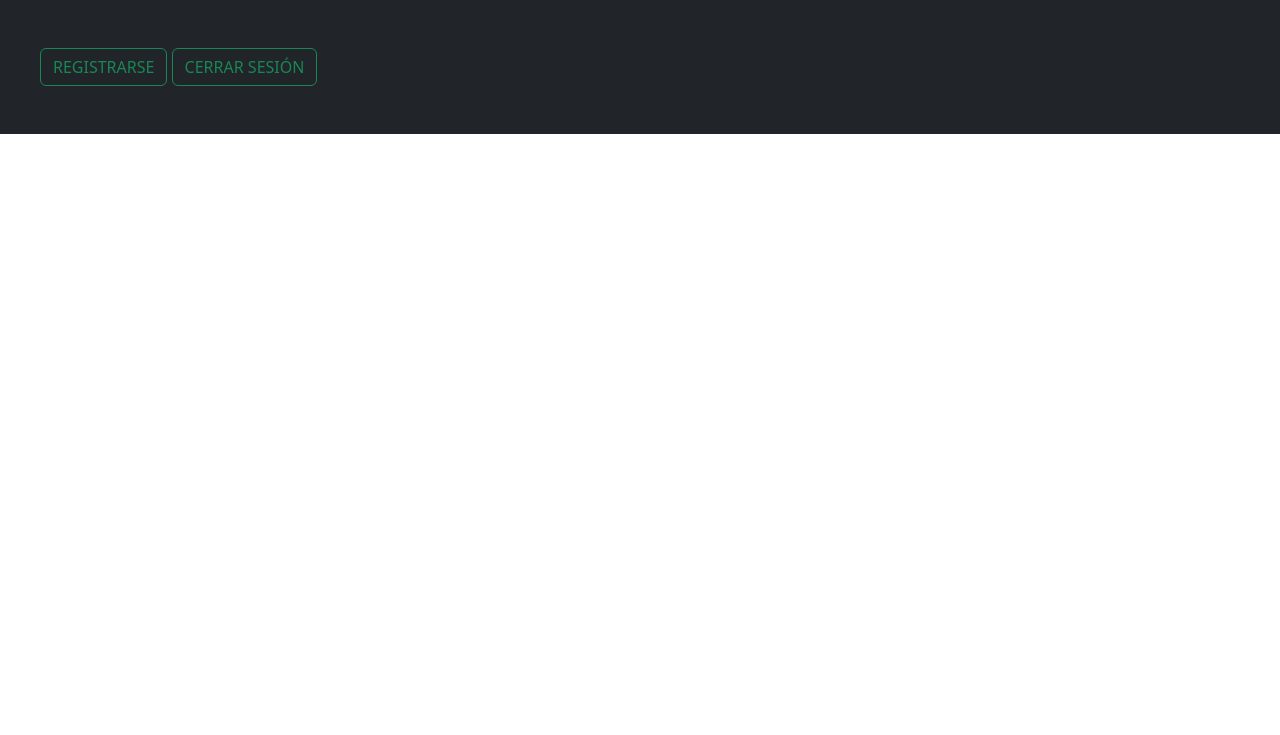
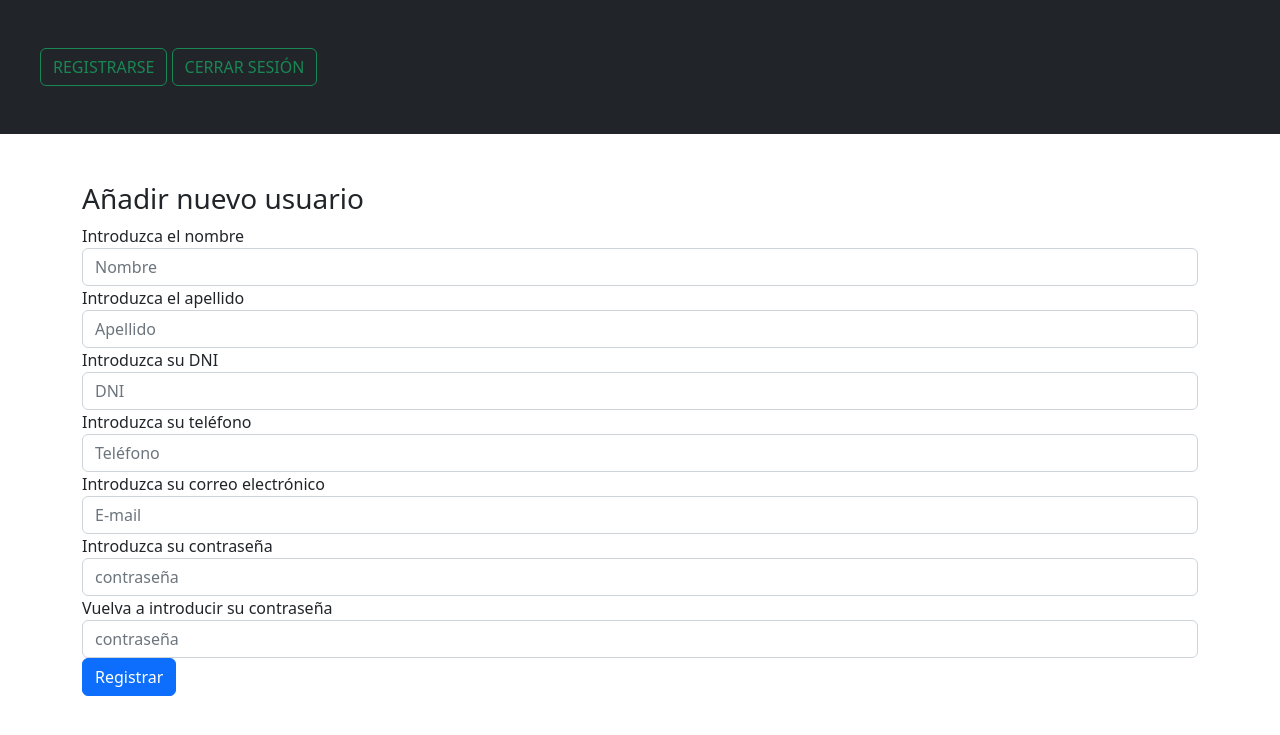
Before and after one commit to Harlandisr/harlandis_web, a Flask app: page /signup in a window 1280 px wide. Shown: the top 735 px of the page. Run offline with Flask 2, Linux system fonts and the light colour scheme; parts of the project's set-up code (start-up, migrations or seed data) failed here and were passed over; some libraries are stand-ins or nearby versions.

Commit message:
06/12/22 Harl

```diff
--- a/web_hector/website/models.py
+++ b/web_hector/website/models.py
@@ -1,4 +1,4 @@
-from .. import db
+from ..instance import db
 from flask_login import UserMixin
 from sqlalchemy.sql import func
 
@@ -7,6 +7,9 @@ class Usario(db.Model, UserMixin):
     password = db.Column(db.String(150))
     name = db.Column(db.String(150))
     surname = db.Column(db.String(150))
+    dni= db.Column(db.String(9))
+    telefono= db.Column(db.Integer(9))
+    email= db.Column(db.String(150))
     caballo = db.relationship('Caballo') #Creacion de la relacion entre la tabla caballo y usuario
 
 class Caballo(db.Model):
--- a/web_hector/website/templates/signup.html
+++ b/web_hector/website/templates/signup.html
@@ -1,5 +1,84 @@
 {% extends "base.html" %}{% block title %} VIEW ALL {% endblock %} {% block content%}
 <body>
+    <form method="POST">
+    <br><br>
+    <h3 aling="center">Añadir nuevo usuario</h3>
+    <div class="form-group">
+        <label for="Name"> Introduzca el nombre</label>
+        <input type="text"
+            class="form-control"
+            id="Name"
+            name="Name"
+            placeholder="Nombre"/>
+    </div>
+    <div class="form-group">
+        <label for="Surname"> Introduzca el apellido</label>
+        <input type="text"
+            class="form-control"
+            id="Surname"
+            name="Surname"
+            placeholder="Apellido"/>
+    </div>
+    <div class="form-group">
+        <label for="dni"> Introduzca su DNI</label>
+        <input type="text"
+            class="form-control"
+            id="dni"
+            name="dni"
+            placeholder="DNI"/>
+    </div>
+    <div class="form-group">
+        <label for="telefono"> Introduzca su teléfono</label>
+        <input type="text"
+            class="form-control"
+            id="telefono"
+            name="telefono"
+            placeholder="Teléfono"/>
+    </div>
+    <div class="form-group">
+        <label for="email"> Introduzca su correo electrónico</label>
+        <input type="text"
+            class="form-control"
+            id="email"
+            name="email"
+            placeholder="E-mail"/>
+    </div>
+    <div class="form-group">
+        <label for="contrasena1"> Introduzca su contraseña</label>
+        <input type="password"
+            class="form-control"
+            id="contrasena1"
+            name="contrasena1"
+            placeholder="contraseña"/>
+    </div>
+    <div class="form-group">
+        <label for="contrasena2"> Vuelva a introducir su contraseña</label>
+        <input type="password"
+            class="form-control"
+            id="contrasena2"
+            name="contrasena2"
+            placeholder="contraseña"/>
+    </div>
+    <button type="submit" class="btn btn-primary">Registrar</button>
+</body>
+<script>
+    function validateNID(DIN){
+    var DINValidate = true;
+    var value =(DIN.substring(0,8)%23);
+    var letter = ["T","R","W","A","G","M","Y","F","P","D","X","B","N","J","Z","S","Q","V","H","L","C","K","E"]
+    if (DIN.substring(8,9) != letter[value]){
+        alert('El documento introducido no es correcto')
+        DINValidate= false;
+    }
+    return DINValidate
+}
+function validateEmail(email) {
 
-</body>
+    var re = /^([a-zA-Z0-9_.-])+@(([a-zA-Z0-9-])+.)+([a-zA-Z0-9]{2,4})+$/
+    if (re.test(email))
+        document.getElementById('email').innerHTML = email
+     else
+        alert('El correo introducido no es correcto ')
+}
+</script>
 {% endblock%}
--- a/web_hector/website/views.py
+++ b/web_hector/website/views.py
@@ -1,5 +1,7 @@
-from flask import Blueprint,render_template
-
+from flask import Blueprint,render_template, request
+from werkzeug.security import generate_password_hash
+from .models import Usuario
+from ..instance import db
 
 views = Blueprint('views', __name__)
 
@@ -9,4 +11,25 @@ def home():
 
 @views.route('/signup' , methods=['POST', 'GET'])
 def signup():
+    if request.method == 'POST':
+        name= request.form.get('Name')
+        contrasena1= request.form.get('contrasena1')
+        contrasena2= request.form.get('contrasena2')
+        dni= request.form.get('dni')
+        surname= request.form.get('Surname')
+        telefono= request.form.get('telefono')
+        email= request.form.get('email')
+        if(contrasena1 == contrasena2):
+                new_user = Usuario(name=name,
+                                    password=generate_password_hash(contrasena1,
+                                    method='sha256'),
+                                    dni=generate_password_hash(dni,
+                                    method='sha256'),
+                                    telefono= telefono,
+                                    email=generate_password_hash(email,
+                                    method='sha256'),
+                                    surname=surname)
+                db.session.add(new_user)
+                db.session.commit()
+
     return render_template("signup.html")
```
